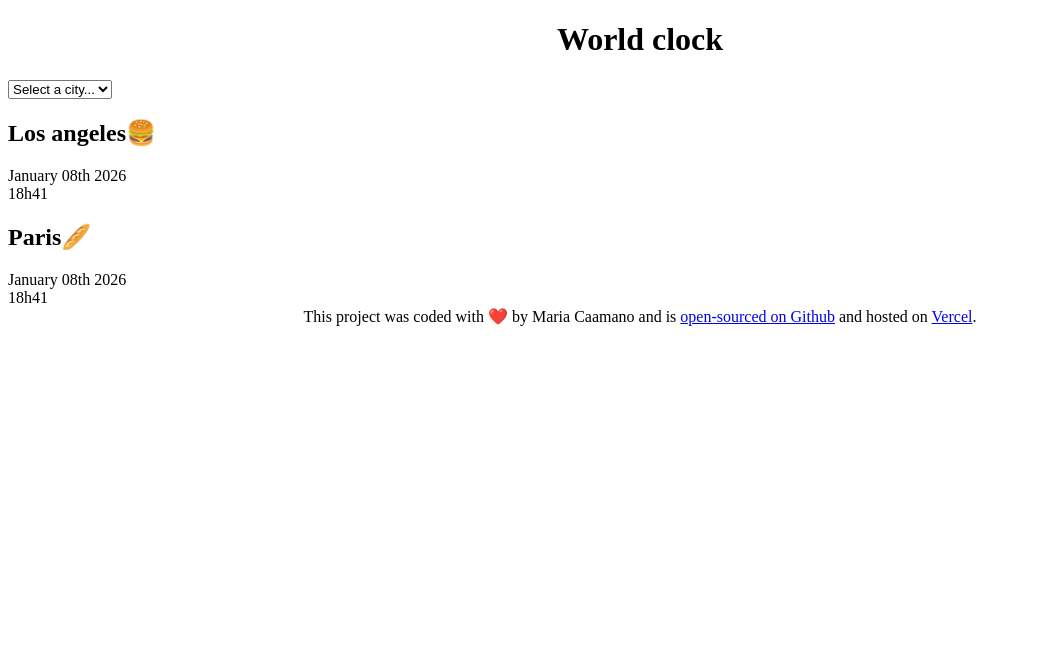
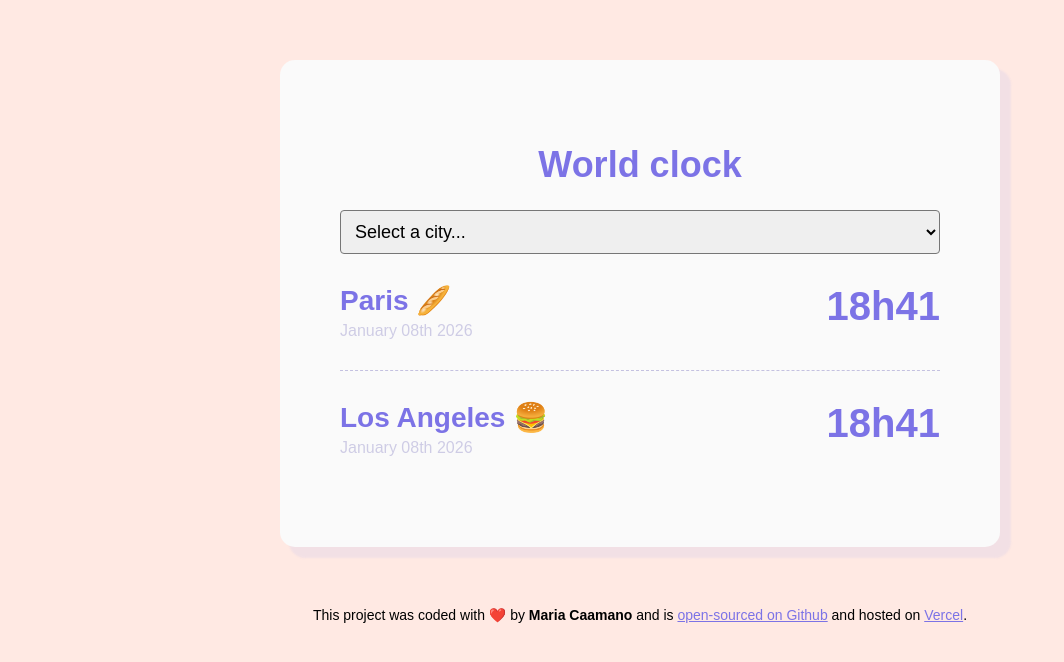
Before and after one commit to mariacaamanotraducciones-wq/World-clock-Maria, a plain HTML site: page index.html in a window 1280 px wide. Shown: the whole page, without its empty margins (0-1064 px from the left). Drawn offline with Linux system fonts and the light colour scheme.

Commit message:
Styled project with CSS

```diff
--- a/index.html
+++ b/index.html
@@ -16,16 +16,23 @@
         <option value="tokyo">Tokyo</option>
       </select>
       <div class="city">
-        <h2>Los angeles🍔</h2>
-        <div class="date">January 08th 2026</div>
+        <div>
+          <h2>Paris 🥖</h2>
+          <div class="date">January 08th 2026</div>
+        </div>
         <div class="time">18h41</div>
-        <h2>Paris🥖</h2>
-        <div class="date">January 08th 2026</div>
+      </div>
+      <div class="city">
+        <div>
+          <h2>Los Angeles 🍔</h2>
+          <div class="date">January 08th 2026</div>
+        </div>
         <div class="time">18h41</div>
       </div>
     </div>
+
     <footer>
-      This project was coded with ❤️ by Maria Caamano and is
+      This project was coded with ❤️ by <strong>Maria Caamano</strong> and is
       <a
         href="https://github.com/mariacaamanotraducciones-wq?tab=repositories"
         target="_blank"
--- a/src/style.css
+++ b/src/style.css
@@ -1,6 +1,59 @@
+body {
+  background-color: #ffe9e3;
+  font-family: sans-serif;
+}
 h1 {
   text-align: center;
+  font-family: sans-serif;
+  font-size: 36px;
+  color: #7c73e6;
+}
+h2 {
+  margin: 0 0 5px;
+  color: #7c73e6;
+  font-size: 28px;
+}
+select {
+  display: block;
+  width: 100%;
+  padding: 10px;
+  border-radius: 4px;
+  font-size: 18px;
+}
+.container {
+  max-width: 600px;
+  margin: 60px auto;
+  background-color: #fafafa;
+  padding: 60px;
+  border-radius: 15px;
+  box-shadow: 10px 10px 2px 1px rgba(190, 190, 239, 0.2);
+}
+
+.city {
+  display: flex;
+  justify-content: space-between;
+  margin: 10px, 0;
+  padding: 30px 0;
+  border-bottom: 1px dashed #c4c1e0;
+}
+.city:last-child {
+  border: none;
+}
+
+.date {
+  opacity: 0.8;
+  color: #c4c1e0;
+}
+.time {
+  font-size: 40px;
+  font-weight: bold;
+  color: #7c73e6;
 }
 footer {
   text-align: center;
+  font-size: 14px;
+  color: rgba(0, 0, 0.7);
 }
+a {
+  color: #7c73e6;
+}
```
